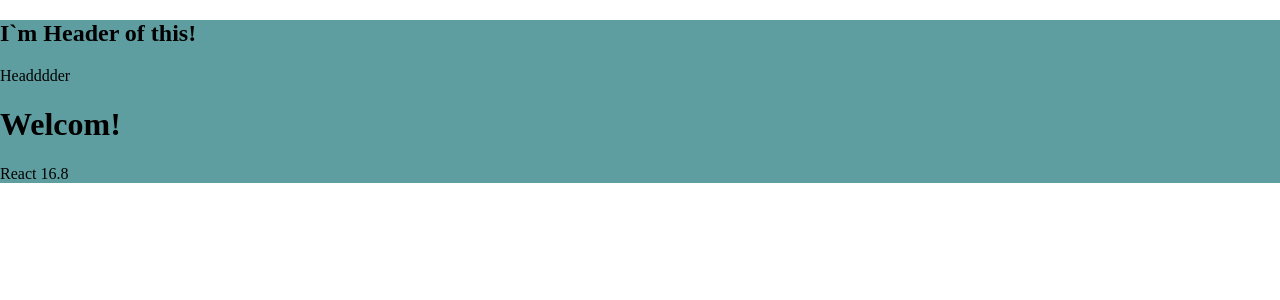
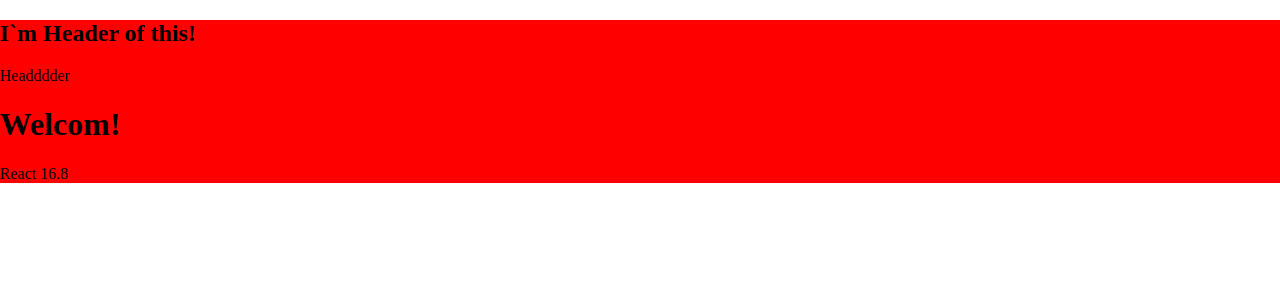
Before and after one commit to panda8z/time-book-web, a React (Create React App) app: page / in a window 1280 px wide. Shown: the top 300 px of the page. Built offline with nearby package versions, Linux system fonts and the light colour scheme.

Commit message:
定义样式的另一种方式 使用style属性 jsx的方式。

```diff
--- a/src/index.js
+++ b/src/index.js
@@ -8,7 +8,7 @@ class App extends React.Component {
 
     render() {
         console.log(this.props)
-        return (<div className='body'>
+        return (<div className='body' style={{backgroundColor: 'red',}}>
             <Header headerTitle="Headddder"/>
             <h1>Welcom!</h1>
             {/* jsx里面的js代码用 {} 包裹 */}
```
